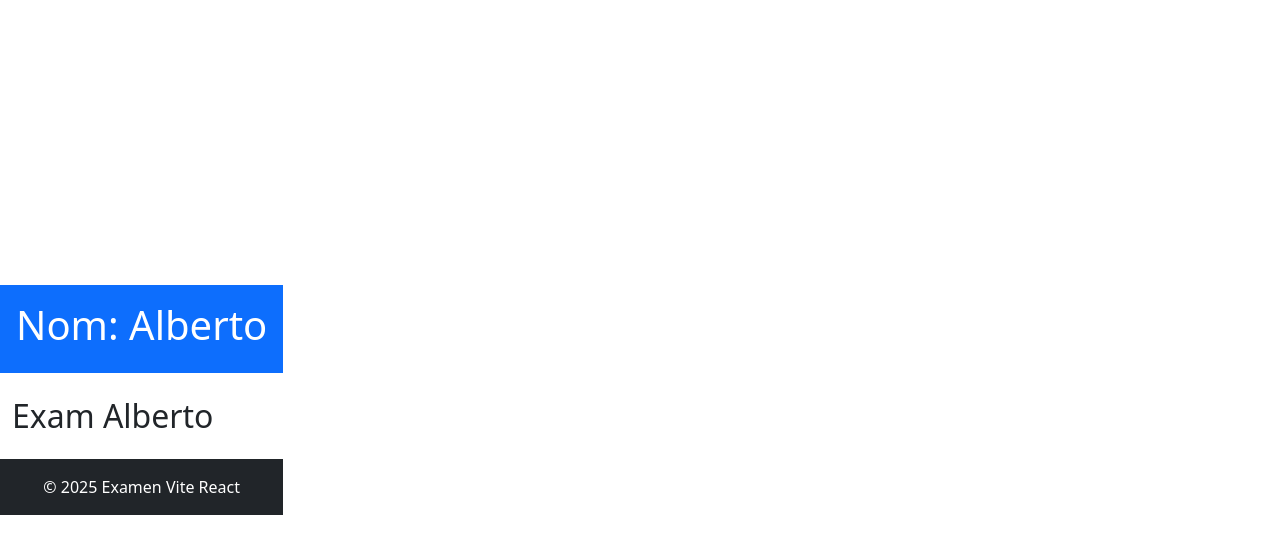
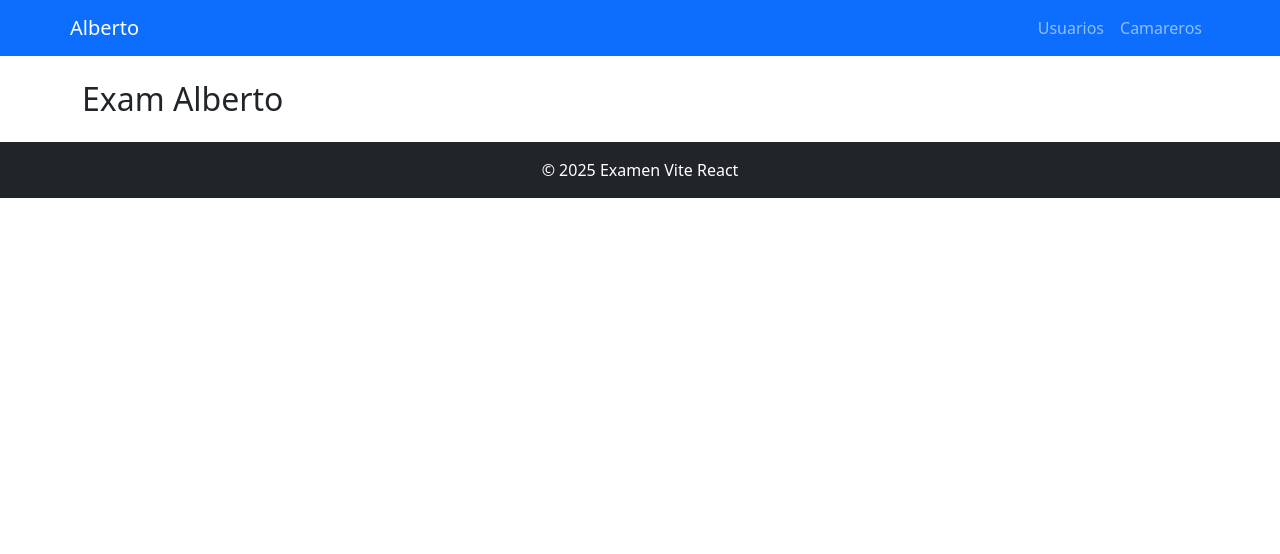
Before and after one commit to Albertojs89/examUf3Alberto, a React (Vite) app: page / in a window 1280 px wide. Shown: the top 554 px of the page. Built offline with nearby package versions, Linux system fonts and the light colour scheme.

Commit message:
react+rout + vistas

```diff
--- a/package.json
+++ b/package.json
@@ -12,7 +12,8 @@
   "dependencies": {
     "bootstrap": "^5.3.5",
     "react": "^19.0.0",
-    "react-dom": "^19.0.0"
+    "react-dom": "^19.0.0",
+    "react-router-dom": "^7.5.2"
   },
   "devDependencies": {
     "@eslint/js": "^9.22.0",
--- a/src/components/Header.jsx
+++ b/src/components/Header.jsx
@@ -1,8 +1,22 @@
+
+import { Link } from 'react-router-dom';
 
 function Header() {
   return (
-    <header className="bg-primary text-white p-3">
-      <h1>Nom: Alberto</h1>
+    <header className="bg-primary text-white mb-4">
+      <nav className="navbar navbar-expand-lg navbar-dark container">
+        <span className="navbar-brand">Alberto</span>
+        <div className="collapse navbar-collapse">
+          <ul className="navbar-nav ms-auto">
+            <li className="nav-item">
+              <Link to="/usuarios" className="nav-link">Usuarios</Link>
+            </li>
+            <li className="nav-item">
+              <Link to="/camareros" className="nav-link">Camareros</Link>
+            </li>
+          </ul>
+        </div>
+      </nav>
     </header>
   );
 }
```
Also changed, not shown: src/main.jsx (+7 -7 lines), 1 other file (tests, documents, lock files or other folders).
